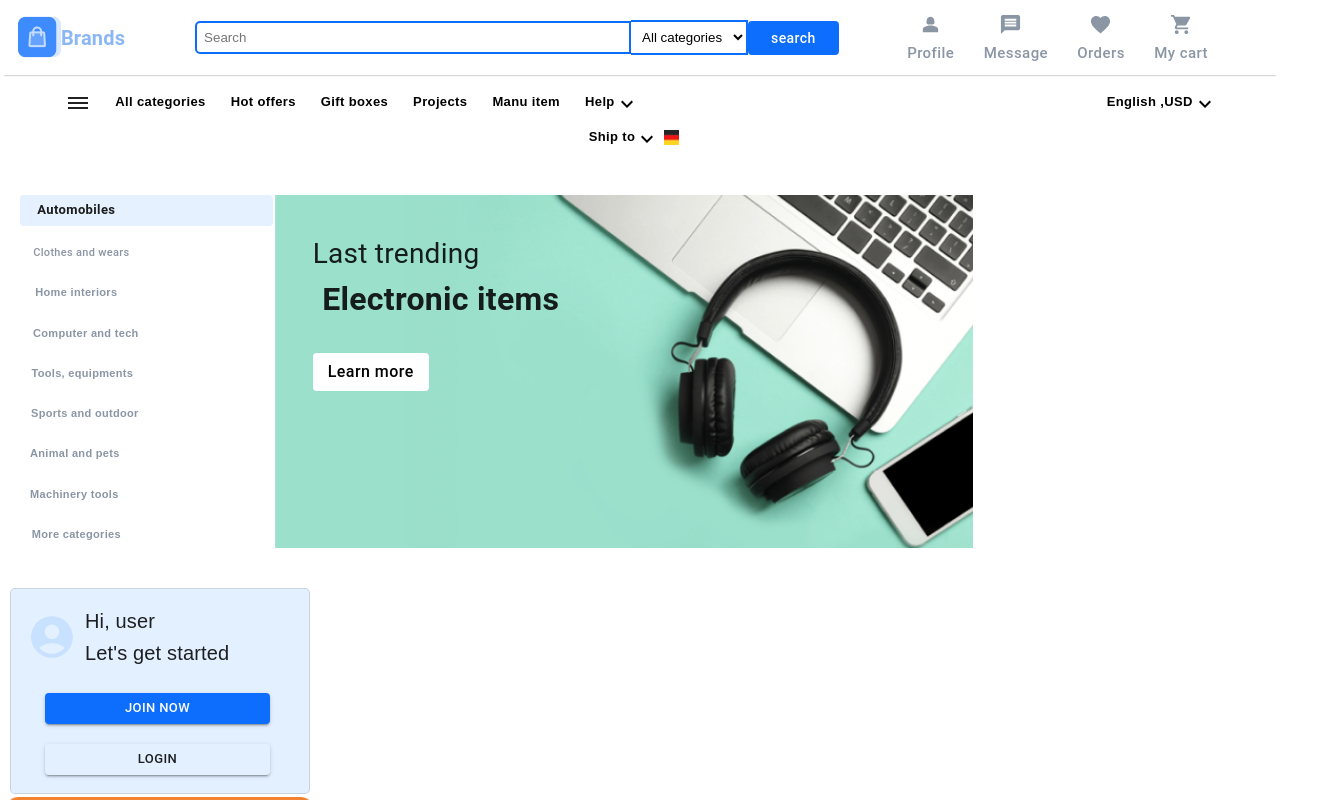
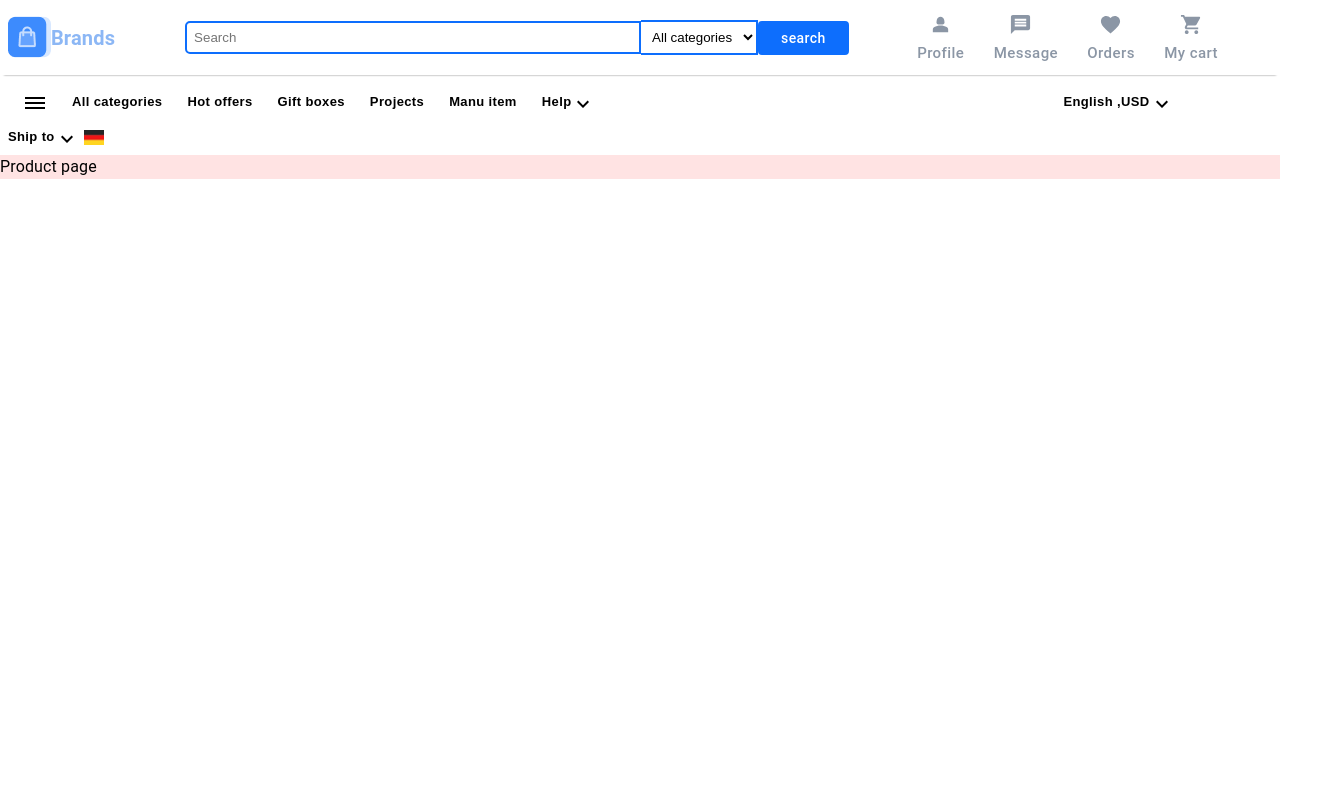
Before and after one commit to danialkhan0090/ecommerce-design-app, a React (Create React App) app in the folder my-app/: page /ProductPage in a window 1280 px wide. Shown: the top 800 px of the page, 1326 px wide, since content can reach past the window. Built offline with nearby package versions, Linux system fonts and the light colour scheme.

Commit message:
product page

```diff
--- a/my-app/package.json
+++ b/my-app/package.json
@@ -10,6 +10,7 @@
     "cra-template": "1.2.0",
     "react": "^19.0.0",
     "react-dom": "^19.0.0",
+    "react-router-dom": "^7.1.3",
     "react-scripts": "5.0.1",
     "styled-components": "^6.1.14"
   },
--- a/my-app/src/App.js
+++ b/my-app/src/App.js
@@ -3,12 +3,14 @@ import Header from "./components/header";
 import { CssBaseline, ThemeProvider } from "@mui/material";
 import theme from "./theme/theme";
 import Section from "./components/./sections/section";
+import Banner from "./components/banner";
 function App() {
   return (
     <div className="App">
       <ThemeProvider theme={theme}>
         <CssBaseline />
         <Header />
+        <Banner />
         <Section />
       </ThemeProvider>
     </div>
--- /dev/null
+++ b/my-app/src/components/ProductPage/index.js
@@ -0,0 +1,16 @@
+import { Grid2, Typography } from "@mui/material";
+import React from "react";
+import Header from "../header";
+
+function ProductPage() {
+  return (
+    <>
+      <Header />
+      <Grid2 container sx={{ backgroundColor: "#ffe0e0e0" }}>
+        <Typography> Product page</Typography>
+      </Grid2>
+    </>
+  );
+}
+
+export default ProductPage;
--- a/my-app/src/components/header.js
+++ b/my-app/src/components/header.js
@@ -224,7 +224,6 @@ const header = () => {
         </nav>
       </Grid2>
       <SubHeader />
-      <Banner />
     </>
   );
 };
--- a/my-app/src/components/sub-header.js
+++ b/my-app/src/components/sub-header.js
@@ -4,7 +4,9 @@ import DehazeTwoToneIcon from "@mui/icons-material/DehazeTwoTone";
 import Button from "@mui/material/Button";
 import Ship from "../assets/logo/Ship.png";
 import ExpendMoreIcon from "@mui/icons-material/ExpandMore";
+import { useNavigate } from "react-router-dom";
 function SubHeader() {
+  const navigate = useNavigate();
   return (
     <>
       <Grid2
@@ -27,6 +29,7 @@ function SubHeader() {
             <Button
               variant="text"
               size="small"
+              onClick={() => navigate("/ProductPage")}
               style={{
                 fontSize: "13px",
                 alignItems: "center",
--- a/my-app/src/index.js
+++ b/my-app/src/index.js
@@ -1,13 +1,21 @@
-import React from 'react';
-import ReactDOM from 'react-dom/client';
-import './index.css';
-import App from './App';
-import reportWebVitals from './reportWebVitals';
+import React from "react";
+import ReactDOM from "react-dom/client";
+import "./index.css";
+import App from "./App";
+import reportWebVitals from "./reportWebVitals";
+import { BrowserRouter as Router, Routes, Route } from "react-router-dom";
+import ProductPage from "./components/ProductPage";
 
-const root = ReactDOM.createRoot(document.getElementById('root'));
+const root = ReactDOM.createRoot(document.getElementById("root"));
 root.render(
   <React.StrictMode>
-    <App />
+    <Router>
+      <Routes>
+        <Route path="/" element={<App />} />
+        <Route path="/ProductPage" element={<ProductPage />} />
+        <Route path="/cart" element={<App />} />
+      </Routes>
+    </Router>
   </React.StrictMode>
 );
 
```
Also changed, not shown: my-app/src/components/layout/index.js (added, +8 -0 lines), 1 other file (tests, documents, lock files or other folders).
